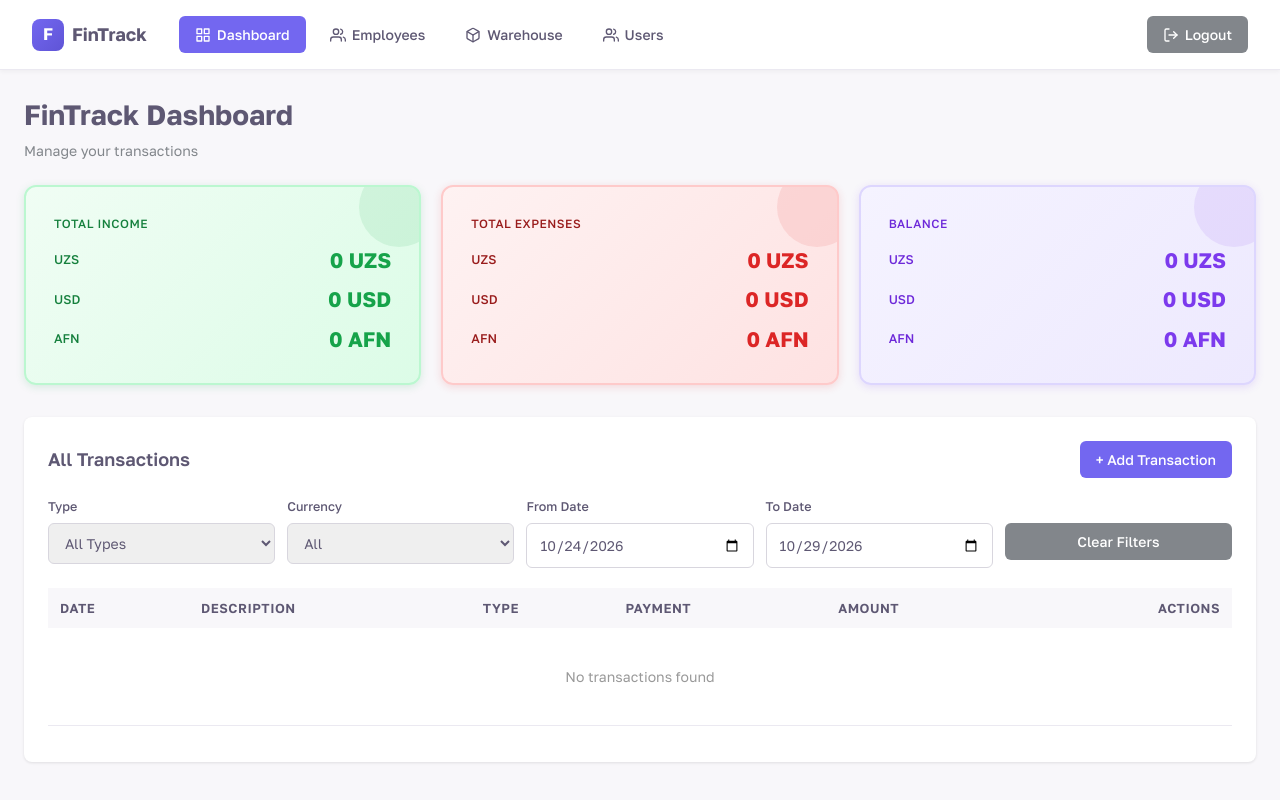
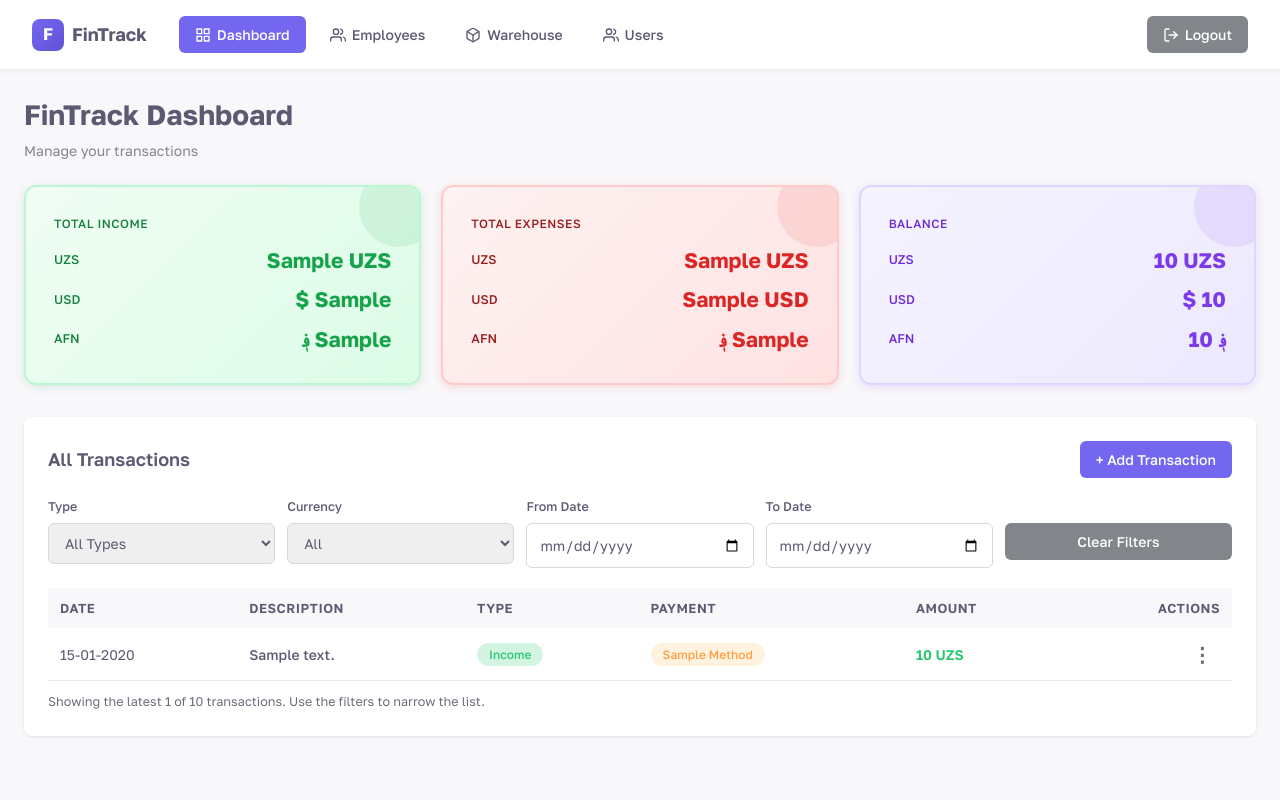
Before and after one commit to komronium/fin-track, a Django app: template templates/dashboard.html in a window 1280 px wide. Run offline with Django 5.2, Linux system fonts and the light colour scheme; a user stored in the database is signed in; tables that the repository leaves empty hold one stand-in row (values such as "Sample post"); the template is opened without the code that fills it: values that come from a table or form of the project are taken from there, most other values are stand-ins (such as "Sample title", 1, 10 or a date in 2020); data that the repository does not hold is empty; parts of the project's set-up code (start-up, migrations or seed data) failed here and were passed over.

Commit message:
Dashboard: render the default filter on the server so numbers don't change after load
The page used to show all-time totals from the server and then re-fetch the
last 5 days with JavaScript, so the figures visibly changed a moment later
(and the JS used the UTC date, which is off by a day around midnight in
Tashkent). The server now applies the same default range (or the one in the
query string), pre-fills the filter inputs and renders matching rows and
totals; the page no longer re-fetches on load. Adds a shared navbar include
test and first-paint tests.

Co-Authored-By: Claude Sonnet 5.5 <noreply@anthropic.com>

```diff
--- a/templates/dashboard.html
+++ b/templates/dashboard.html
@@ -402,30 +402,30 @@
               <div>
                 <label style="display: block; margin-bottom: 6px; font-weight: 500; color: #5e5873; font-size: 0.9em;" for="typeFilter">Type</label>
                 <select id="typeFilter" class="input-field" onchange="applyFilters()">
-                  <option value="" selected="">All Types</option>
-                  <option value="income">Income</option>
-                  <option value="expense">Expense</option>
+                  <option value=""{% if not filters.type %} selected{% endif %}>All Types</option>
+                  <option value="income"{% if filters.type == 'income' %} selected{% endif %}>Income</option>
+                  <option value="expense"{% if filters.type == 'expense' %} selected{% endif %}>Expense</option>
                 </select>
               </div>
 
               <div>
                 <label style="display: block; margin-bottom: 6px; font-weight: 500; color: #5e5873; font-size: 0.9em;" for="currencyFilter">Currency</label>
                 <select id="currencyFilter" class="input-field" onchange="applyFilters()">
-                  <option value="" selected="">All</option>
-                  <option value="uzs">UZS</option>
-                  <option value="usd">USD</option>
-                  <option value="afn">AFN</option>
+                  <option value=""{% if not filters.currency %} selected{% endif %}>All</option>
+                  <option value="uzs"{% if filters.currency == 'uzs' %} selected{% endif %}>UZS</option>
+                  <option value="usd"{% if filters.currency == 'usd' %} selected{% endif %}>USD</option>
+                  <option value="afn"{% if filters.currency == 'afn' %} selected{% endif %}>AFN</option>
                 </select>
               </div>
 
               <div>
                 <label style="display: block; margin-bottom: 6px; font-weight: 500; color: #5e5873; font-size: 0.9em;" for="dateFromFilter">From Date</label>
-                <input type="date" id="dateFromFilter" class="input-field" onchange="applyFilters()">
+                <input type="date" id="dateFromFilter" class="input-field" onchange="applyFilters()" value="{{ filters.date_from }}">
               </div>
 
               <div>
                 <label style="display: block; margin-bottom: 6px; font-weight: 500; color: #5e5873; font-size: 0.9em;" for="dateToFilter">To Date</label>
-                <input type="date" id="dateToFilter" class="input-field" onchange="applyFilters()">
+                <input type="date" id="dateToFilter" class="input-field" onchange="applyFilters()" value="{{ filters.date_to }}">
               </div>
 
               <div>
@@ -596,20 +596,6 @@
       return c === 'uzs' ? " UZS" : c === 'usd' ? ' USD' : ' AFN';
     }
     const isStaff = {{ request.user.is_staff|lower }};
-
-    // Set default dates: 5 days ago to today
-    function setDefaultDates() {
-      const today = new Date();
-      const fiveDaysAgo = new Date(today);
-      fiveDaysAgo.setDate(today.getDate() - 5);
-
-      const formatDate = (date) => date.toISOString().split('T')[0];
-
-      dateFromFilter.value = formatDate(fiveDaysAgo);
-      dateToFilter.value = formatDate(today);
-    }
-
-    setDefaultDates();
 
     // Set today's date as default for form
     document.getElementById('date').valueAsDate = new Date();
@@ -912,8 +898,8 @@
     window.applyFilters = applyFilters;
     window.resetFilters = resetFilters;
 
-    // Load transactions and stats on page load with default date filters
-    applyFilters();
+    // The server already rendered the rows and totals for the filters shown above,
+    // so nothing is re-fetched on load (that used to make the numbers change after a moment).
   </script>
 
 <div id="toasts" role="status" aria-live="polite"></div>
--- a/track/views.py
+++ b/track/views.py
@@ -37,6 +37,7 @@ MAX_STOCK_QTY = 2_000_000_000
 
 TRANSACTION_PAGE_SIZE = 200      # rows rendered / returned by default
 MAX_TRANSACTION_LIMIT = 1000
+DEFAULT_DASHBOARD_DAYS = 5      # the dashboard opens on the last N days
 
 
 # --------------------------------------------------------------------------- #
@@ -291,11 +292,31 @@ def clean_transaction(data, current=None):
     }
 
 
+def dashboard_filters(params):
+    """Filters for the first paint: the URL's, or the last DEFAULT_DASHBOARD_DAYS days when none are given."""
+    today = timezone.localdate()
+    defaults = {
+        'type': '', 'currency': '',
+        'date_from': (today - timedelta(days=DEFAULT_DASHBOARD_DAYS)).isoformat(),
+        'date_to': today.isoformat(),
+    }
+    if not any(key in params for key in defaults):
+        return defaults
+    filters = {key: params.get(key, '') for key in defaults}
+    try:
+        filter_transactions(filters)
+    except APIError:
+        return defaults
+    return filters
+
+
 class DashboardView(LoginRequiredMixin, TemplateView):
     template_name = 'dashboard.html'
 
     def get_context_data(self, **kwargs):
-        transactions = Transaction.objects.select_related('method')
+        filters = dashboard_filters(self.request.GET)
+        transactions = filter_transactions(filters)
+        kwargs['filters'] = filters
         kwargs['transactions'] = transactions.order_by('-date', '-id')[:TRANSACTION_PAGE_SIZE]
         kwargs['transactions_total'] = transactions.count()
         kwargs['payment_methods'] = PaymentMethod.objects.all()
```
Also changed, not shown: track/tests.py (+51 -1 lines).
